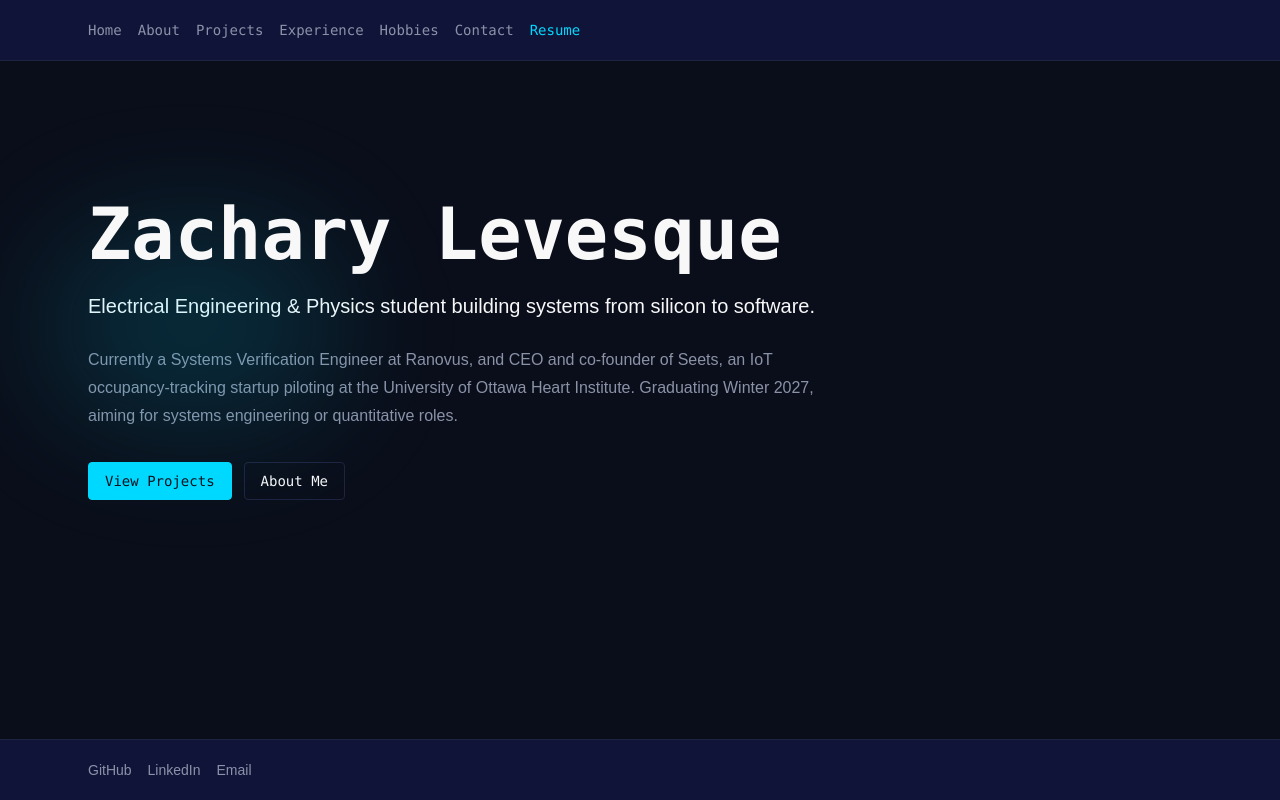
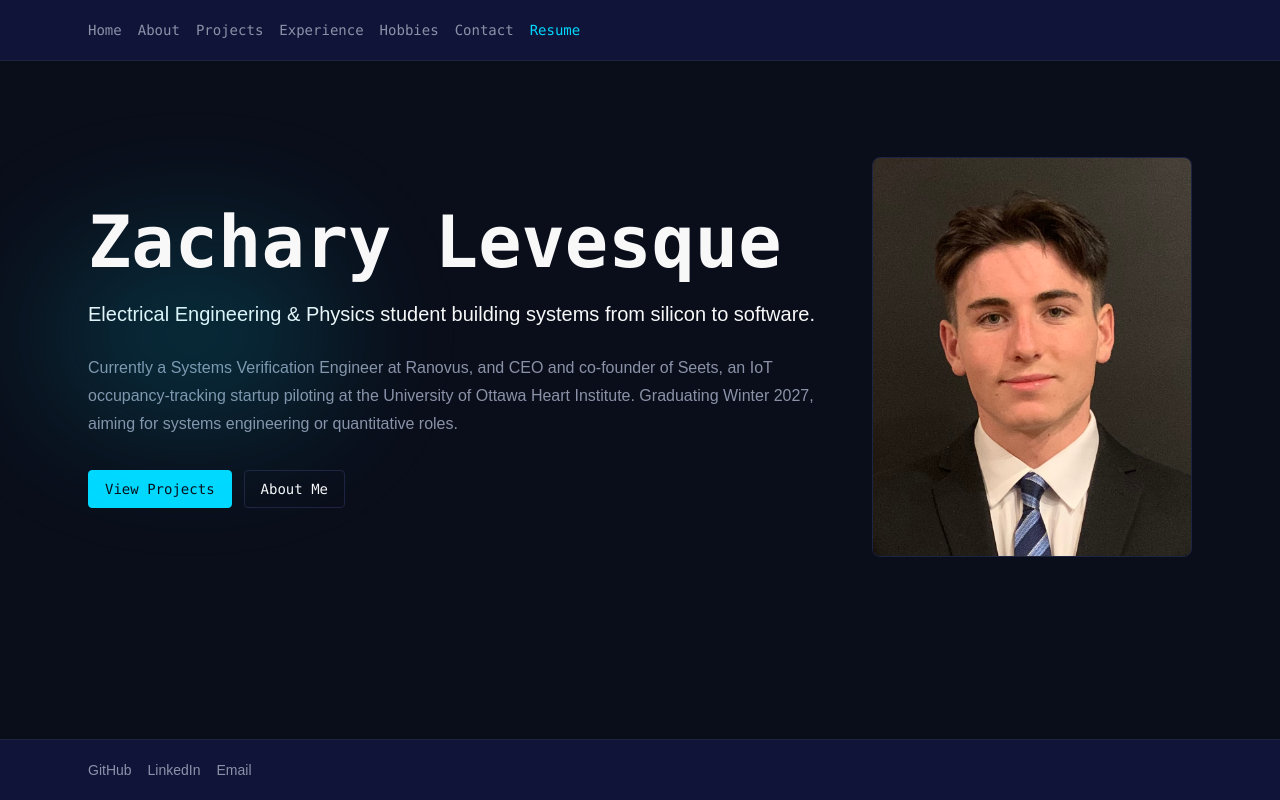
Before and after one commit to Zachary-Levesque/Portfolio, a Next.js app: page / in a window 1280 px wide. Built offline with nearby package versions, Linux system fonts and the light colour scheme.

Commit message:
Update page.tsx

```diff
--- a/app/page.tsx
+++ b/app/page.tsx
@@ -1,22 +1,24 @@
+import Image from "next/image";
 import Link from "next/link";
 
 export default function HomePage() {
   return (
     <section className="relative flex min-h-[60vh] items-center py-12">
+      <div className="grid w-full gap-10 md:grid-cols-[1fr_320px] md:items-center">
         <div className="relative max-w-3xl">
           <div className="pointer-events-none absolute -left-10 top-8 h-48 w-72 rounded-full bg-accent/15 blur-3xl" />
           <h1 className="relative font-mono text-5xl font-semibold leading-tight text-foreground md:text-7xl">
             Zachary Levesque
           </h1>
           <p className="mt-5 text-xl leading-8 text-foreground">
-          Electrical Engineering & Physics student building systems from silicon
-          to software.
+            Electrical Engineering & Physics student building systems from
+            silicon to software.
           </p>
           <p className="mt-6 leading-7 text-muted">
             Currently a Systems Verification Engineer at Ranovus, and CEO and
-          co-founder of Seets, an IoT occupancy-tracking startup piloting at the
-          University of Ottawa Heart Institute. Graduating Winter 2027, aiming
-          for systems engineering or quantitative roles.
+            co-founder of Seets, an IoT occupancy-tracking startup piloting at
+            the University of Ottawa Heart Institute. Graduating Winter 2027,
+            aiming for systems engineering or quantitative roles.
           </p>
           <div className="mt-8 flex flex-wrap gap-3 font-mono text-sm">
             <Link
@@ -33,6 +35,18 @@ export default function HomePage() {
             </Link>
           </div>
         </div>
+
+        <div className="relative aspect-[4/5] w-full max-w-80 overflow-hidden rounded-lg border border-border bg-surface">
+          <Image
+            src="/images/professional.jpeg"
+            alt="Professional portrait of Zachary Levesque"
+            fill
+            priority
+            sizes="(max-width: 768px) 100vw, 320px"
+            className="object-cover"
+          />
+        </div>
+      </div>
     </section>
   );
 }
```
Lines whose indentation alone changed are shown as unchanged.
